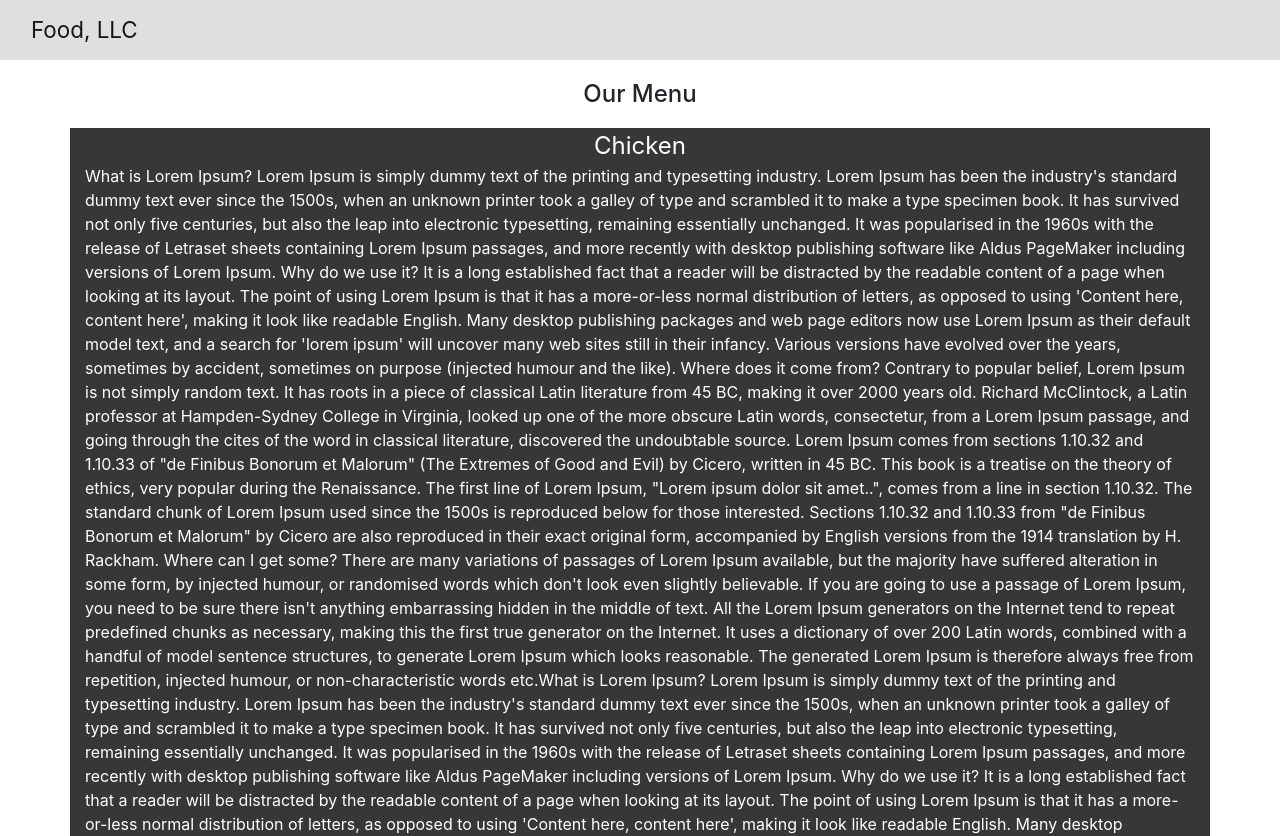
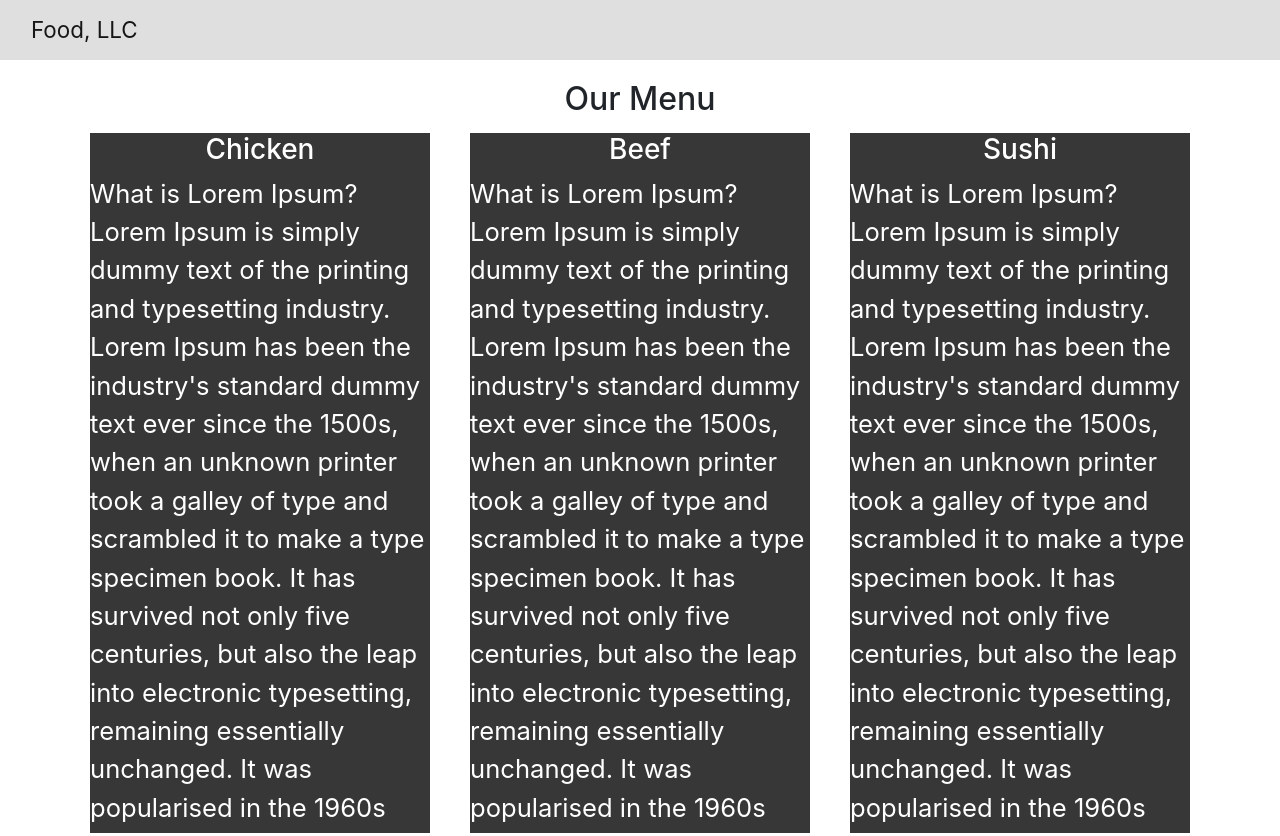
Before and after one commit to adwaith2000/coursera_assignment, a plain HTML site: page module3/index.html in a window 1280 px wide. Shown: the top 836 px of the page. Drawn offline with nearby package versions, Linux system fonts and the light colour scheme.

Commit message:
optional version

```diff
--- a/module3/css/styles.css
+++ b/module3/css/styles.css
@@ -1,3 +1,6 @@
+*{
+	box-sizing: border-box;
+}
 header #navbar-header{
 	background-color: #DFDFDF !important;
 }
@@ -15,16 +18,7 @@ header #navbar-header{
 	margin-top: 20px;
 }
 
-.subhead{
-	font-size: 1.5em;
-}
 
-
-.row{
-	margin-top: 20px;
-	background-color: #373737;
-	color: #FFFFFF;
-}
 
 @media (max-width: 575px){
 	.row{
@@ -32,3 +26,20 @@ header #navbar-header{
 		margin-right: 10px;
 	}
 }
+
+section{
+	height: 700px;
+	margin: 5px;
+	overflow: auto;
+	background-color: #373737;
+	color: #FFFFFF;
+}
+
+#menu{
+	margin-top: 20px;
+	margin-bottom: 10px;
+}
+
+p{
+	font-size: 2vw;
+}
--- a/module3/index.html
+++ b/module3/index.html
@@ -22,11 +22,11 @@
         				<hr class="rule">
       				</li>
       				<li class="nav-item	d-md-none text-center">
-        				<a class="nav-link" href="#">Beef</a>
+        				<a class="nav-link" href="#beef">Beef</a>
         				<hr class="rule">
       				</li>
       				<li class="nav-item	d-md-none text-center">
-        				<a class="nav-link" href="#">Sushi</a>
+        				<a class="nav-link" href="#sushi">Sushi</a>
       				</li>
     			</ul>
  	 		</div>
@@ -36,17 +36,14 @@
 
 
 <div class="container">
-	<div class="heading" >
-		<h4 class="text-center">Our Menu</h4>
+	<div>
+		<h2 class="text-center" id="menu">Our Menu</h2>
 	</div>
 	<div class="row">
-		<div class="col-12">
+		<div class=" col-xl-4 col-lg-4 col-md-6">
 			<section id="chicken">
-				<div class="subhead text-center">
-					Chicken
-				</div>
-				<p>
-					What is Lorem Ipsum?
+				<h3 class="subhead text-center">Chicken</h3>
+				<p>What is Lorem Ipsum?
 Lorem Ipsum is simply dummy text of the printing and typesetting industry. Lorem Ipsum has been the industry's standard dummy text ever since the 1500s, when an unknown printer took a galley of type and scrambled it to make a type specimen book. It has survived not only five centuries, but also the leap into electronic typesetting, remaining essentially unchanged. It was popularised in the 1960s with the release of Letraset sheets containing Lorem Ipsum passages, and more recently with desktop publishing software like Aldus PageMaker including versions of Lorem Ipsum.
 
 Why do we use it?
@@ -59,7 +56,14 @@ Contrary to popular belief, Lorem Ipsum is not simply random text. It has roots
 The standard chunk of Lorem Ipsum used since the 1500s is reproduced below for those interested. Sections 1.10.32 and 1.10.33 from "de Finibus Bonorum et Malorum" by Cicero are also reproduced in their exact original form, accompanied by English versions from the 1914 translation by H. Rackham.
 
 Where can I get some?
-There are many variations of passages of Lorem Ipsum available, but the majority have suffered alteration in some form, by injected humour, or randomised words which don't look even slightly believable. If you are going to use a passage of Lorem Ipsum, you need to be sure there isn't anything embarrassing hidden in the middle of text. All the Lorem Ipsum generators on the Internet tend to repeat predefined chunks as necessary, making this the first true generator on the Internet. It uses a dictionary of over 200 Latin words, combined with a handful of model sentence structures, to generate Lorem Ipsum which looks reasonable. The generated Lorem Ipsum is therefore always free from repetition, injected humour, or non-characteristic words etc.What is Lorem Ipsum?
+There are many variations of passages of Lorem Ipsum available, but the majority have suffered alteration in some form, by injected humour, or randomised words which don't look even slightly believable. If you are going to use a passage of Lorem Ipsum, you need to be sure there isn't anything embarrassing hidden in the middle of text. All the Lorem Ipsum generators on the Internet tend to repeat predefined chunks as necessary, making this the first true generator on the Internet. It uses a dictionary of over 200 Latin words, combined with a handful of model sentence structures, to generate Lorem Ipsum which looks reasonable. The generated Lorem Ipsum is therefore always free from repetition, injected humour, or non-characteristic words etc.</p>
+				<a href="#menu">Back to Top</a>
+			</section>
+		</div>
+		<div class="col-xl-4 col-lg-4 col-md-6">
+			<section id="beef">
+				<h3 class="subhead text-center">Beef</h3>
+				<p>What is Lorem Ipsum?
 Lorem Ipsum is simply dummy text of the printing and typesetting industry. Lorem Ipsum has been the industry's standard dummy text ever since the 1500s, when an unknown printer took a galley of type and scrambled it to make a type specimen book. It has survived not only five centuries, but also the leap into electronic typesetting, remaining essentially unchanged. It was popularised in the 1960s with the release of Letraset sheets containing Lorem Ipsum passages, and more recently with desktop publishing software like Aldus PageMaker including versions of Lorem Ipsum.
 
 Why do we use it?
@@ -72,7 +76,14 @@ Contrary to popular belief, Lorem Ipsum is not simply random text. It has roots
 The standard chunk of Lorem Ipsum used since the 1500s is reproduced below for those interested. Sections 1.10.32 and 1.10.33 from "de Finibus Bonorum et Malorum" by Cicero are also reproduced in their exact original form, accompanied by English versions from the 1914 translation by H. Rackham.
 
 Where can I get some?
-There are many variations of passages of Lorem Ipsum available, but the majority have suffered alteration in some form, by injected humour, or randomised words which don't look even slightly believable. If you are going to use a passage of Lorem Ipsum, you need to be sure there isn't anything embarrassing hidden in the middle of text. All the Lorem Ipsum generators on the Internet tend to repeat predefined chunks as necessary, making this the first true generator on the Internet. It uses a dictionary of over 200 Latin words, combined with a handful of model sentence structures, to generate Lorem Ipsum which looks reasonable. The generated Lorem Ipsum is therefore always free from repetition, injected humour, or non-characteristic words etc.What is Lorem Ipsum?
+There are many variations of passages of Lorem Ipsum available, but the majority have suffered alteration in some form, by injected humour, or randomised words which don't look even slightly believable. If you are going to use a passage of Lorem Ipsum, you need to be sure there isn't anything embarrassing hidden in the middle of text. All the Lorem Ipsum generators on the Internet tend to repeat predefined chunks as necessary, making this the first true generator on the Internet. It uses a dictionary of over 200 Latin words, combined with a handful of model sentence structures, to generate Lorem Ipsum which looks reasonable. The generated Lorem Ipsum is therefore always free from repetition, injected humour, or non-characteristic words etc.</p>
+				<a href="#menu">Back to Top</a>
+			</section>
+		</div>
+		<div class="col-cl-4 col-lg-4 col-md-12">
+			<section id="sushi">
+				<h3 class="subhead text-center">Sushi</h3>
+				<p>What is Lorem Ipsum?
 Lorem Ipsum is simply dummy text of the printing and typesetting industry. Lorem Ipsum has been the industry's standard dummy text ever since the 1500s, when an unknown printer took a galley of type and scrambled it to make a type specimen book. It has survived not only five centuries, but also the leap into electronic typesetting, remaining essentially unchanged. It was popularised in the 1960s with the release of Letraset sheets containing Lorem Ipsum passages, and more recently with desktop publishing software like Aldus PageMaker including versions of Lorem Ipsum.
 
 Why do we use it?
@@ -85,8 +96,8 @@ Contrary to popular belief, Lorem Ipsum is not simply random text. It has roots
 The standard chunk of Lorem Ipsum used since the 1500s is reproduced below for those interested. Sections 1.10.32 and 1.10.33 from "de Finibus Bonorum et Malorum" by Cicero are also reproduced in their exact original form, accompanied by English versions from the 1914 translation by H. Rackham.
 
 Where can I get some?
-There are many variations of passages of Lorem Ipsum available, but the majority have suffered alteration in some form, by injected humour, or randomised words which don't look even slightly believable. If you are going to use a passage of Lorem Ipsum, you need to be sure there isn't anything embarrassing hidden in the middle of text. All the Lorem Ipsum generators on the Internet tend to repeat predefined chunks as necessary, making this the first true generator on the Internet. It uses a dictionary of over 200 Latin words, combined with a handful of model sentence structures, to generate Lorem Ipsum which looks reasonable. The generated Lorem Ipsum is therefore always free from repetition, injected humour, or non-characteristic words etc.
-				</p>
+There are many variations of passages of Lorem Ipsum available, but the majority have suffered alteration in some form, by injected humour, or randomised words which don't look even slightly believable. If you are going to use a passage of Lorem Ipsum, you need to be sure there isn't anything embarrassing hidden in the middle of text. All the Lorem Ipsum generators on the Internet tend to repeat predefined chunks as necessary, making this the first true generator on the Internet. It uses a dictionary of over 200 Latin words, combined with a handful of model sentence structures, to generate Lorem Ipsum which looks reasonable. The generated Lorem Ipsum is therefore always free from repetition, injected humour, or non-characteristic words etc.</p>
+				<a href="#menu">Back to Top</a>
 			</section>
 		</div>
 	</div>
```
